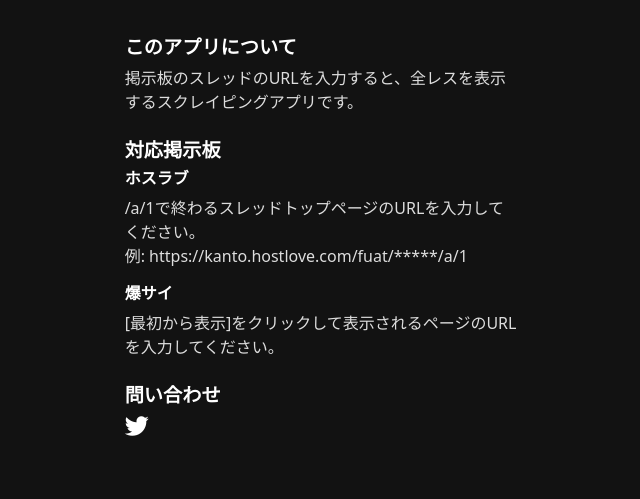
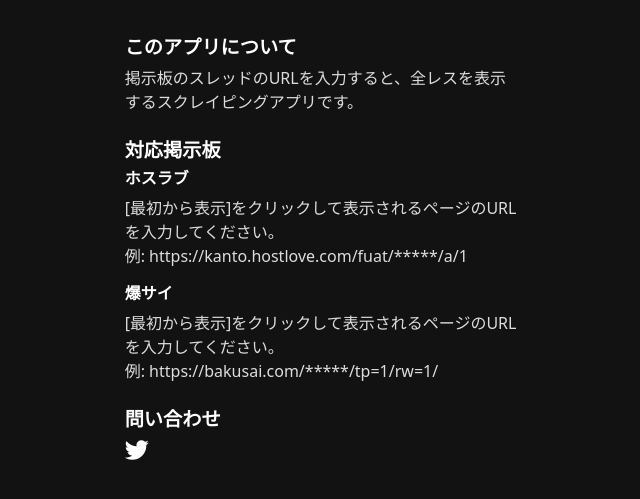
Before and after one commit to Ryohei-J/b-crawl, a Django app: page / in a window 1280 px wide. Shown: the part 233-732 px from the top of the page, without its empty margins (318-958 px from the left). Run offline with Django 4.2, Linux system fonts and the light colour scheme; some libraries are stand-ins or nearby versions.

Commit message:
フロント修正

```diff
--- a/b_crawl/templates/b_crawl/home.html
+++ b/b_crawl/templates/b_crawl/home.html
@@ -31,10 +31,10 @@
                 対応掲示板
             </h2>
             <h3>ホスラブ</h3>
-            <p class="text">/a/1で終わるスレッドトップページのURLを入力してください。<br />例: https://kanto.hostlove.com/fuat/*****/a/1</p>
+            <p class="text">[最初から表示]をクリックして表示されるページのURLを入力してください。<br />例: https://kanto.hostlove.com/fuat/*****/a/1</p>
 
             <h3>爆サイ</h3>
-            <p class="text">[最初から表示]をクリックして表示されるページのURLを入力してください。</p>
+            <p class="text">[最初から表示]をクリックして表示されるページのURLを入力してください。<br />例: https://bakusai.com/*****/tp=1/rw=1/</p>
             <h2>
                 問い合わせ
             </h2>
```
